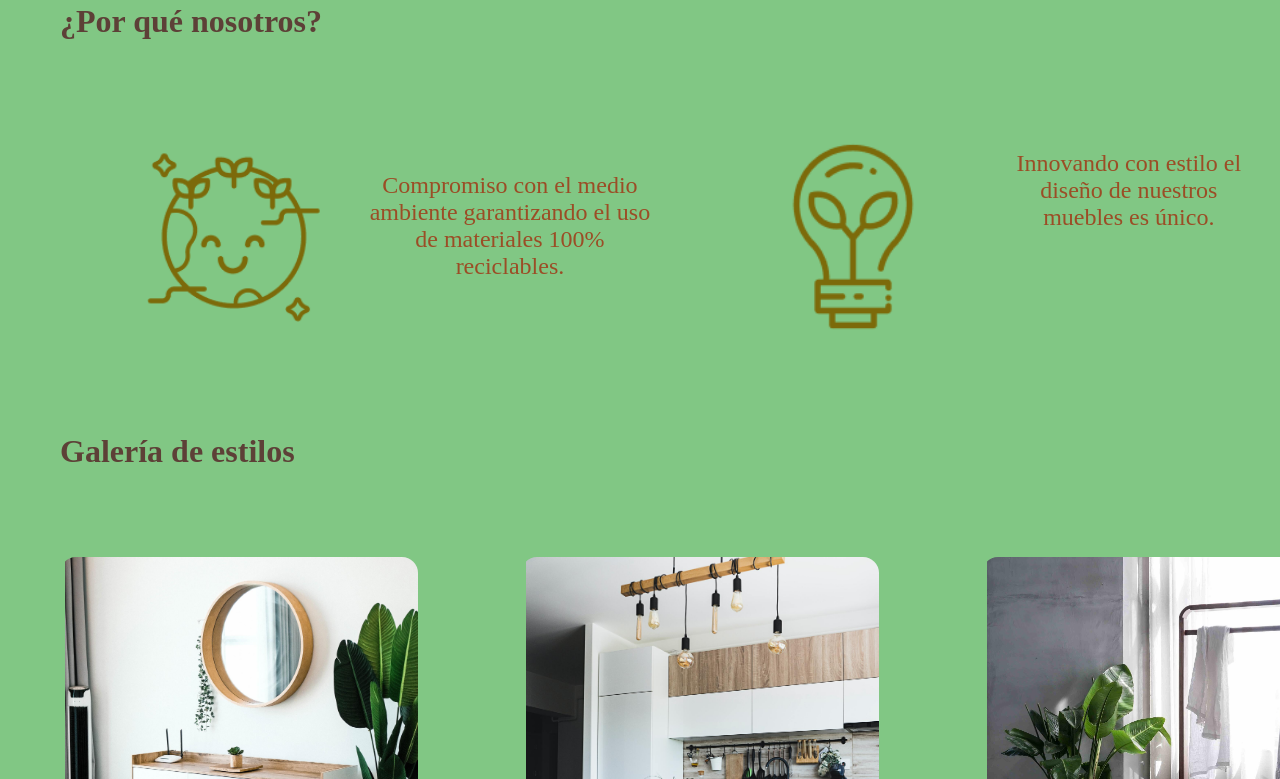
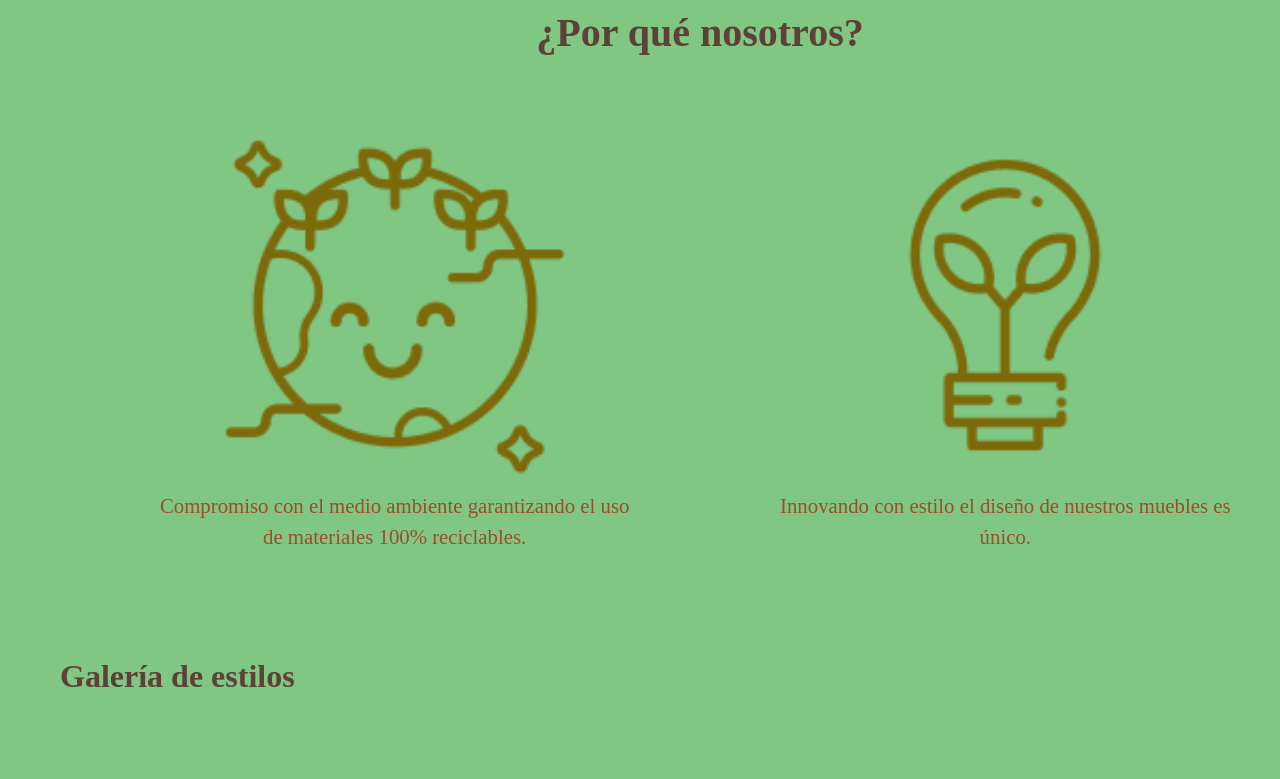
Before and after one commit to franco-barros/Landing-page-ECO, a plain HTML site: page index.html in a window 1280 px wide. Shown: the part 3918-4697 px from the top of the page. Drawn offline with Linux system fonts and the light colour scheme.

Commit message:
bug fixed

```diff
--- a/index.html
+++ b/index.html
@@ -540,11 +540,27 @@
       <p>Eco-store inc</p>
       <p>Terms and conditions</p>
       <p>Eco-store inc</p>
-      <div class="social-media">
-        <img src="./assets/img/instagram-logo.png" alt="instagram-logo" />
-        <img src="./assets/img/twitter-logo.png" alt="twitter-logo" />
-        <img src="./assets/img/facebook-logo.png" alt="facebook-logo" />
-      </div>
+      <footer>
+        <div class="social-media">
+          <a
+            href="https://www.instagram.com/gretathunberg/?hl=es"
+            target="_blank"
+            aria-label="Instagram"
+          >
+            <img src="./assets/img/instagram-logo.png" alt="instagram-logo" />
+          </a>
+          <a href="https://twitter.com" target="_blank" aria-label="Twitter">
+            <img src="./assets/img/twitter-logo.png" alt="twitter-logo" />
+          </a>
+          <a
+            href="https://www.facebook.com"
+            target="_blank"
+            aria-label="Facebook"
+          >
+            <img src="./assets/img/facebook-logo.png" alt="facebook-logo" />
+          </a>
+        </div>
+      </footer>
     </footer>
   </body>
 </html>
--- a/scss/main.scss
+++ b/scss/main.scss
@@ -164,7 +164,7 @@ section {
           cursor: pointer;
           transition: fill 0.5s ease;
           &:hover {
-            fill: rgb(243, 111, 111);
+            fill: rgb(247, 134, 134);
           }
         }
       }
@@ -229,7 +229,7 @@ section {
           cursor: pointer;
           transition: fill 0.5s ease;
           &:hover {
-            fill: rgb(243, 111, 111);
+            fill: rgb(247, 134, 134);
           }
         }
       }
@@ -282,43 +282,98 @@ section {
 }
 
 .about-us {
-  padding-bottom: 60px;
+  padding-bottom: 40px;
+
   h2 {
-    padding-bottom: 60px;
+    padding-bottom: 40px;
     font-weight: bold;
+    font-size: 1.8em; // Tamaño de fuente adecuado para pantallas pequeñas
+    text-align: center;
   }
+
   .mission-section {
-    @include flexCenter(row, space-evenly, center);
-    .earth {
-      $text-color: #9b4d26;
-      width: 40vw;
     display: flex;
-      gap: 40px;
-      color: $text-color;
-    }
+    flex-direction: column;
+    align-items: center;
+    gap: 20px;
+    padding: 0 20px;
+
+    .earth,
+    .innovation {
+      width: 100%;
+      display: flex;
+      flex-direction: column;
+      gap: 10px;
+      color: #9b4d26;
+
       img {
         width: 100%;
-      max-width: 100%;
         height: auto;
-      display: block;
         object-fit: cover;
+        border-radius: 12px;
       }
+
       p {
+        font-size: 1.3em;
         text-align: center;
-      font-size: $paragraph-size;
+        line-height: 1.5;
+        margin: 0 10px;
       }
     }
+  }
+
+  /* Ajustes para pantallas de tablet y más grandes */
+  @media (min-width: 768px) {
+    .mission-section {
+      flex-direction: row;
+      gap: 30px;
+
+      .earth,
       .innovation {
-    @extend .earth;
+        width: 45%;
+        flex-direction: column;
+        align-items: center;
       }
     }
+  }
+
+  /* Desktop */
+  @media (min-width: 1024px) {
+    padding-bottom: 80px;
+
+    h2 {
+      font-size: 2.5em;
+    }
+
+    .mission-section {
+      justify-content: space-evenly;
+      gap: 40px;
+
+      .earth,
+      .innovation {
+        width: 40vw;
+
+        img {
+          max-width: 350px;
+          width: 100%;
+          height: auto;
+        }
+      }
+
+      p {
+        font-size: 1.3em;
+      }
+    }
+  }
+}
+
 .gallery {
   h2 {
     font-weight: bold;
     padding-bottom: 60px;
   }
   .gallery-images {
-    @include flexCenter(row, space-between, center);
+    @include flexCenter(row, space-evenly, center);
     gap: 16px;
 
     img {
@@ -334,13 +389,12 @@ section {
       }
     }
 
-    // Tamaño de pantalla mediano (tabletas)
     @media (max-width: 768px) {
       gap: 12px;
 
       img {
-        width: 40vw; // Ajusta el ancho de las imágenes
-        height: 35vh; // Ajusta la altura de las imágenes
+        width: 40vw;
+        height: 35vh;
       }
     }
 
@@ -354,7 +408,6 @@ section {
     }
   }
 
-  // Animación de escalado y opacidad
   @keyframes fadeImages {
     0%,
     100% {
@@ -370,15 +423,25 @@ section {
 .location {
   $text-color: #554d4a;
   color: $text-color;
+
   h2 {
     padding-bottom: 60px;
     padding-top: 60px;
     font-size: 2.5em;
   }
+
   .map {
     @include flexCenter(row, center, center);
     width: 100%;
+    max-width: 100vw;
     padding-bottom: 50px;
+    overflow: hidden;
+
+    img {
+      max-width: 100%;
+      height: auto;
+      border-radius: 12px;
+    }
   }
 
   h3,
@@ -393,9 +456,22 @@ footer {
   height: auto;
   padding: 40px;
   color: #554d4a;
+
   .social-media {
     @include flexCenter(row, center, center);
     gap: 40px;
     padding-bottom: 40px;
+
+    img {
+      width: 40px;
+      height: 42px;
+      filter: grayscale(100%) brightness(0) invert(1); // Cambia el color de los íconos
+      transition: filter 0.3s ease, transform 0.3s ease; // Suaviza la transición
+
+      &:hover {
+        filter: grayscale(100%) brightness(0.5) invert(1);
+        transform: scale(1.1);
       }
     }
+  }
+}
```
Also changed, not shown: css/main.css, 1 other file. Lines whose indentation alone changed are shown as unchanged.
